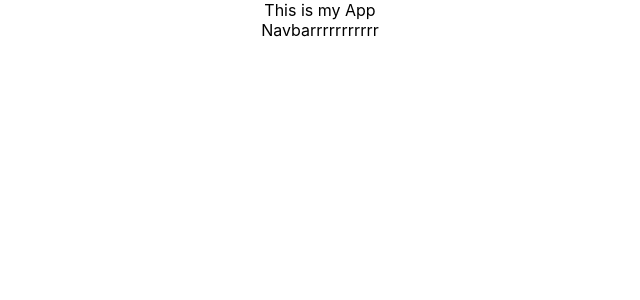
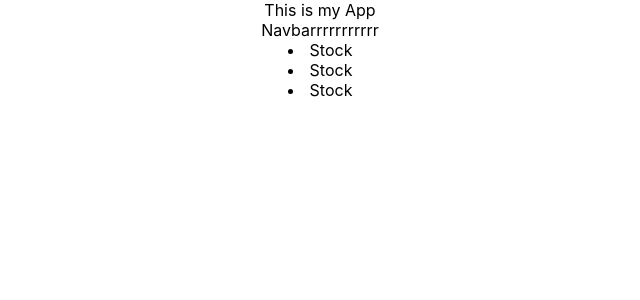
Before and after one commit to jameseclement/traderBlue-Frontend, a React (Create React App) app: page / in a window 1280 px wide. Shown: the top 300 px of the page, without its empty margins (320-960 px from the left). Built offline with nearby package versions, Linux system fonts and the light colour scheme.

Commit message:
create portfolio container and watchlist component

```diff
--- a/src/App.js
+++ b/src/App.js
@@ -1,5 +1,6 @@
 import React, { Component } from "react";
 import Navbar from "./components/navbar";
+import PortfolioPage from "./containers/portfolioPage";
 import logo from "./logo.svg";
 import "./App.css";
 
@@ -9,6 +10,7 @@
       <div className="App">
         <header>This is my App</header>
         <Navbar />
+        <PortfolioPage />
       </div>
     );
   }
--- /dev/null
+++ b/src/components/watchlist.js
@@ -0,0 +1,15 @@
+import React, { Component } from "react";
+
+class Watchlist extends Component {
+  render() {
+    return (
+      <div>
+        <li>Stock</li>
+        <li>Stock</li>
+        <li>Stock</li>
+      </div>
+    );
+  }
+}
+
+export default Watchlist;
--- /dev/null
+++ b/src/containers/portfolioPage.js
@@ -0,0 +1,14 @@
+import React, { Component } from "react";
+import Watchlist from "../components/watchlist";
+
+class PortfolioPage extends Component {
+  render() {
+    return (
+      <div>
+        <Watchlist />
+      </div>
+    );
+  }
+}
+
+export default PortfolioPage;
```
